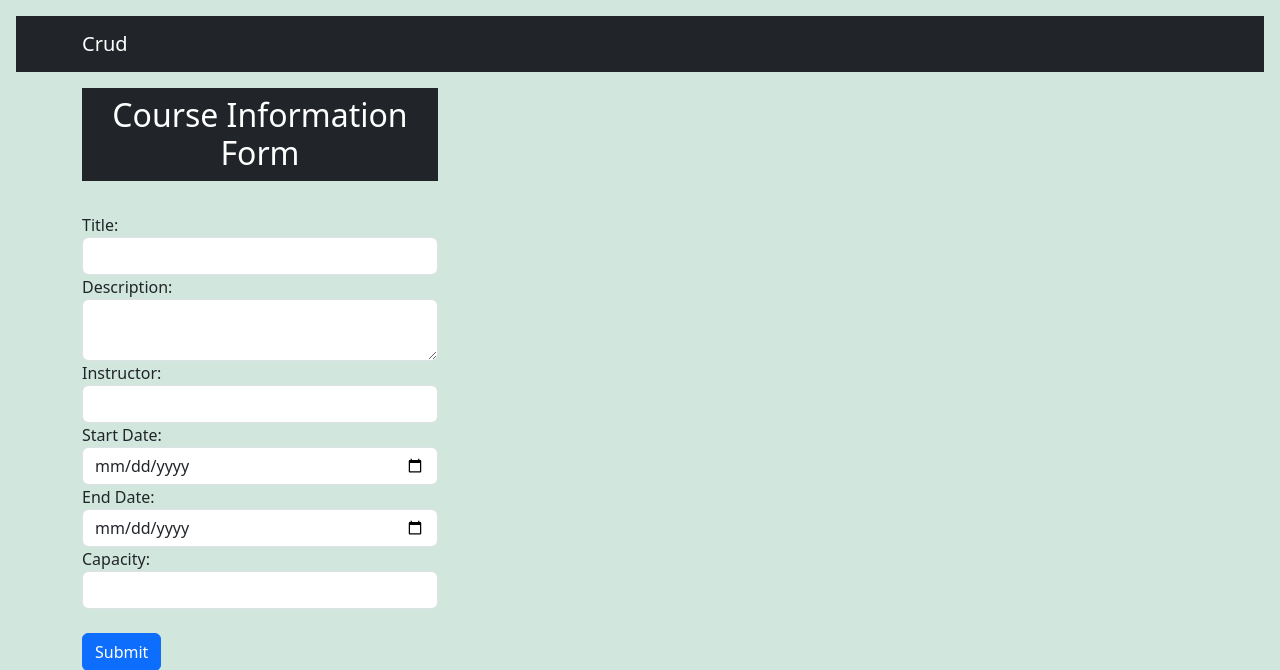
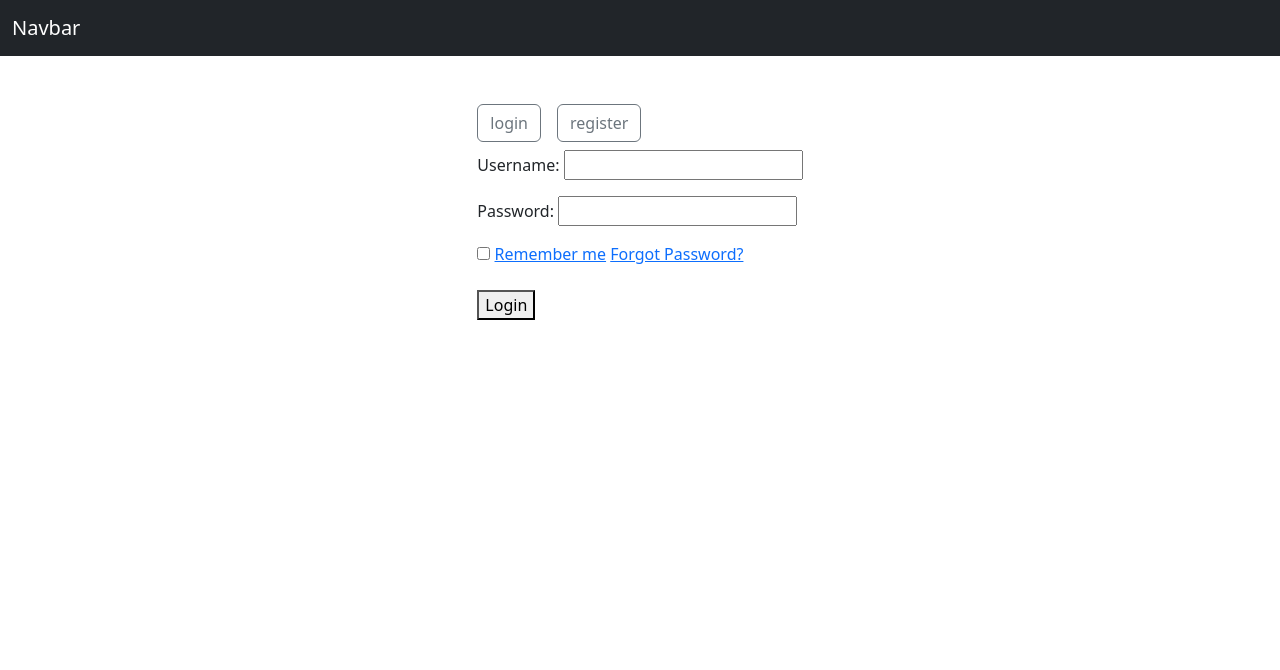
Before and after one commit to abdulazeezvk/crud, a Django app: page / in a window 1280 px wide. Shown: the top 670 px of the page. Run offline with Django 4.2, Linux system fonts and the light colour scheme.

Commit message:
sigin update

```diff
--- /dev/null
+++ b/crudproject/myapp/forms.py
@@ -0,0 +1,20 @@
+from django import forms
+from django.contrib.auth.models  import User
+
+class LoginForm(forms.Form):
+    username = forms.CharField()
+    password = forms.CharField(widget=forms.PasswordInput)
+
+class UserRegistrationForm(forms.ModelForm):
+    username=forms.CharField(error_messages='',max_length=100)
+    password = forms.CharField(label='Password',widget=forms.PasswordInput)
+    password2=forms.CharField(label='Repeat password',widget=forms.PasswordInput)
+
+    class Meta:
+        model=User
+        fields=('username','email')
+    def clean_password2(self):
+        cd=self.cleaned_data
+        if cd['password']!=cd['password2']:
+            raise forms.ValidationError('Passwords don\'t match.')
+        return cd['password2']
--- /dev/null
+++ b/crudproject/myapp/templates/main/crudstart.html
@@ -0,0 +1,98 @@
+<!doctype html>
+<html lang="en">
+  <head>
+    {% load static %}
+    <meta charset="utf-8">
+    <meta name="viewport" content="width=device-width, initial-scale=1">
+    <title>Bootstrap demo</title>
+    <link href="https://cdn.jsdelivr.net/npm/bootstrap@5.3.2/dist/css/bootstrap.min.css" rel="stylesheet" integrity="sha384-T3c6CoIi6uLrA9TneNEoa7RxnatzjcDSCmG1MXxSR1GAsXEV/Dwwykc2MPK8M2HN" crossorigin="anonymous">
+  </head>
+  <body>
+
+    <nav class="navbar navbar-expand-lg navbar-dark bg-dark">
+        <div class="container-fluid">
+          <a class="navbar-brand">Navbar</a>
+          <form class="d-flex" role="search">
+
+
+            <!-- <a class="navbar-brand" href="#">Account</a> -->
+          </form>
+        </div>
+    </nav>
+<br>
+<br>
+      <!-- login area start -->
+      <div class="login-register-area pt-100px pb-100px">
+        <div class="pagination justify-content-center ">
+            <div class="row">
+                <div class=" col-md-12 ml-auto mr-auto">
+                    <div class="login-register-wrapper">
+                        <div class="login-register-tab-list nav gap-3">
+                            <a class="active" data-bs-toggle="tab" href="#lg1">
+                                <h4 class="btn btn-outline-secondary">login</h4>
+                            </a>
+
+                            <a data-bs-toggle="tab" href="#lg2">
+                                <h4 class="btn btn-outline-secondary">register</h4>
+                            </a>
+                        </div>
+                        <div class="tab-content">
+                            <div id="lg1" class="tab-pane active">
+                                <div class="login-form-container">
+                                    <div class="login-register-form">
+                                        <form action="#" method="post">
+                                            {% csrf_token %}
+                                            {{ form.as_p }}
+
+                                            <!-- <input type="text" name="user-name" placeholder="Username" />
+                                            <br>
+                                            <br>
+                                            <input type="password" name="user-password" placeholder="Password" /> -->
+                                            <div class="button-box">
+                                                <div class="login-toggle-btn">
+                                                    <input type="checkbox" />
+                                                    <a class="flote-none" href="javascript:void(0)">Remember me</a>
+                                                    <a href="#">Forgot Password?</a>
+                                                </div>
+                                                <br>
+                                                <button type="submit"><span>Login</span></button>
+                                            </div>
+                                        </form>
+                                    </div>
+                                </div>
+                            </div>
+                            <div id="lg2" class="tab-pane">
+                                <div class="login-form-container">
+                                    <div class="login-register-form">
+                                        <form action="#" method="post">
+                                            {% csrf_token %}
+                                            {{ user_form.as_p }}
+
+                                            <!-- <input type="text" name="user-name" placeholder="Username" />
+                                            <br>
+                                            <br>
+                                            <input type="password" name="user-password" placeholder="Password" />
+                                            <br>
+                                            <br>
+                                            <input name="user-email" placeholder="Email" type="email" /> -->
+                                            <div class="button-box">
+                                                <br>
+                                                <button type="submit"><span>Register</span></button>
+                                            </div>
+                                        </form>
+                                    </div>
+                                </div>
+                            </div>
+                        </div>
+                    </div>
+                </div>
+            </div>
+        </div>
+    </div>
+    <!-- login area end -->
+
+
+
+    <script src="https://cdn.jsdelivr.net/npm/bootstrap@5.3.2/dist/js/bootstrap.bundle.min.js" integrity="sha384-C6RzsynM9kWDrMNeT87bh95OGNyZPhcTNXj1NW7RuBCsyN/o0jlpcV8Qyq46cDfL" crossorigin="anonymous"></script>
+  </body>
+</html>
--- a/crudproject/myapp/templates/main/index.html
+++ b/crudproject/myapp/templates/main/index.html
@@ -22,7 +22,7 @@
                 <h2 class="text-white bg-dark text-center p-2">Course Information Form</h2>
                 <br>
 
-                <form action="/show/" method="post"action="{% url 'showdata' %}" >
+                <form action="/show/" method="post"action="{% url 'myapp:showdata' %}" >
                     {% csrf_token %}
 
                     <div class="form-group">
--- a/crudproject/myapp/urls.py
+++ b/crudproject/myapp/urls.py
@@ -1,11 +1,15 @@
 from django.urls import path
 from .import views
 
+app_name='myapp'
+
 urlpatterns = [
-    path('',views.index,name="index"),
+    path('index/',views.index,name="index"),
 
     path('show/',views.showdata,name="showdata"),
 
     path('update/<id>',views.updatedata,name="updatedata"),
     path('delete/<id>',views.deletedata,name="deletedata"),
+
+    path('',views.account,name='account'),
 ]
--- a/crudproject/myapp/views.py
+++ b/crudproject/myapp/views.py
@@ -1,5 +1,9 @@
 from django.shortcuts import render, redirect
 from .models import Course
+
+
+from myapp.forms import LoginForm, UserRegistrationForm
+from django.contrib.auth import login, authenticate
 # Create your views here.
 def index(request):
     return render(request,'main/index.html')
@@ -20,7 +24,8 @@ def showdata(request):
 
         query=Course(title=title,description=description,instructor=instructor,start_date=start_date,end_date=end_date,capacity=capacity)
         query.save()
-        return redirect("/")
+        return redirect("myapp:showdata")
+
     return render(request,'main/show.html',context)
 
 def updatedata(request,id):
@@ -50,3 +55,38 @@ def deletedata(request,id):
     d.delete()
     return redirect("/show")
     # return render(request,'main/index.html')
+
+
+
+#create a login
+
+def account(request):
+
+    if request.method == 'POST':
+        user_form = UserRegistrationForm(request.POST)
+        form = LoginForm(request.POST)
+
+        if user_form.is_valid():
+            new_user = user_form.save(commit=False)
+            new_user.set_password(user_form.cleaned_data['password'])
+            new_user.save()
+            return redirect('account')
+        # Note: You can use 'elif' instead of 'if' here
+        elif form.is_valid():
+            cd = form.cleaned_data
+            user = authenticate(request, username=cd['username'], password=cd['password'])  # Fix password retrieval
+            if user is not None:
+                if user.is_active:
+                    login(request, user)
+                    return redirect('index')
+                else:
+                    return render(request, 'main/crudstart.html', {'form': form})
+            else:
+                return render(request, 'main/crudstart.html', {'form': form})
+    else:
+        user_form = UserRegistrationForm()
+        form = LoginForm()
+
+    return render(request,'main/crudstart.html', {'user_form': user_form, 'form': form})  # Pass both forms to the template
+
+    #return render(request,'main/crudstart.html')
--- /dev/null
+++ b/crudproject/requirements.txt
@@ -0,0 +1,4 @@
+asgiref==3.7.2
+Django==4.2.6
+sqlparse==0.4.4
+tzdata==2023.3
```
Also changed, not shown: crudproject/crudproject/settings.py (+7 -1 lines), crudproject/db.sqlite3.
